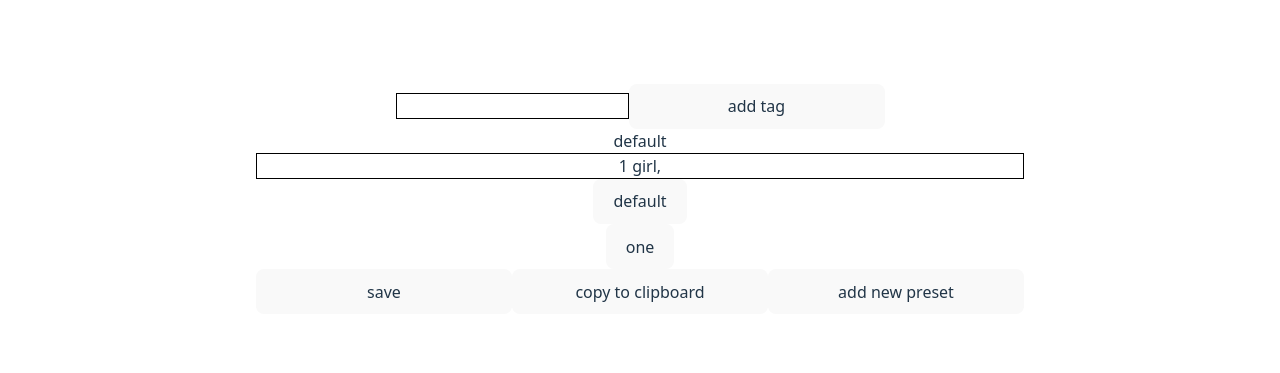
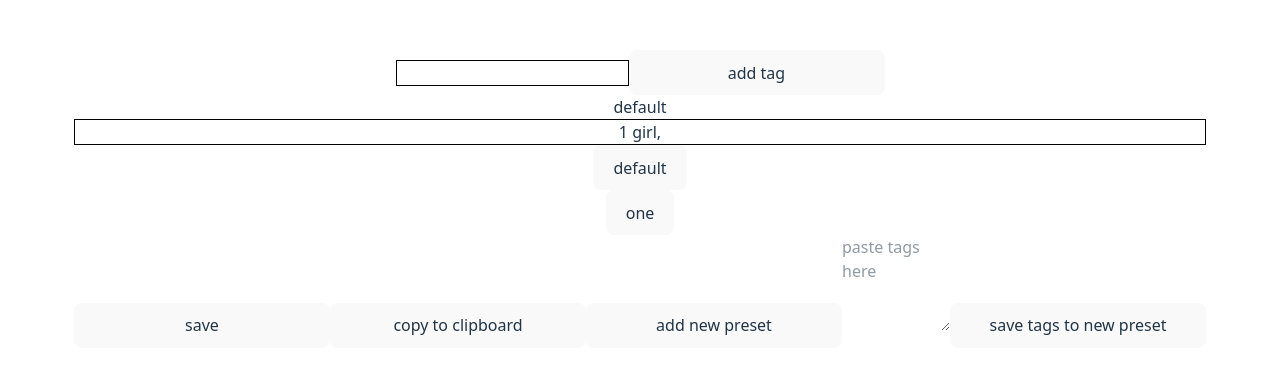
Before and after one commit to pongpwner/prompt_helper, a React (Vite) app: page / in a window 1280 px wide. Shown: the part 201-574 px from the top of the page. Built offline with nearby package versions, Linux system fonts and the light colour scheme.

Commit message:
add pasting multiple tags in at once and saving them to a new preset

```diff
--- a/src/components/textarea.tsx
+++ b/src/components/textarea.tsx
@@ -1,9 +1,21 @@
+interface TextAreaProps {
+  text: string;
+  setText: Function;
+}
 
+const TextArea: React.FC<TextAreaProps> = ({ text, setText }) => {
+  return (
+    <textarea
+      name="tags"
+      id="1"
+      rows={4}
+      cols={10}
+      placeholder="paste tags here"
+      onChange={(e) => setText(e.target.value)}
+    >
+      {text}
+    </textarea>
+  );
+};
 
-const TextArea = ()=>({
-    return <textarea name="tags" id="1">
-    paste tags here
-    </textarea>
-})
-
-export default TextArea
+export default TextArea;
--- a/src/pages/home.tsx
+++ b/src/pages/home.tsx
@@ -7,6 +7,7 @@ import TagOutput from "../components/tag-output";
 import PresetList from "../components/preset-list";
 import PresetTitle from "../components/preset-title";
 import Modal from "../components/modal";
+import TextArea from "../components/textarea";
 
 export type StringArrayMap = Record<string, string[]>;
 function Home() {
@@ -15,7 +16,7 @@ function Home() {
     setCurTag("");
   }
   function copyToClipboard() {
-    navigator.clipboard.writeText(presets.default.toString());
+    navigator.clipboard.writeText(displayedTags.toString());
   }
   function changePreset(name: string) {
     setCurPreset(name);
@@ -51,7 +52,17 @@ function Home() {
 
   function sanitize(str: string) {
     let newTags = str.split(",");
-    return;
+    return newTags;
+  }
+  function saveTagsToNewPreset() {
+    setPresets((prev) => ({
+      ...prev,
+      [presetName]: [...sanitize(textAreaValue)],
+    }));
+
+    setPresetName("");
+
+    setIsOpen(false);
   }
   const [presetName, setPresetName] = useState<string>("");
   // list of presets
@@ -71,6 +82,10 @@ function Home() {
   );
   //used for the modal
   const [isOpen, setIsOpen] = useState(false);
+  const [isOpen1, setIsOpen1] = useState(false);
+  // used for pasting new tags into text area
+  const [textAreaValue, setTextAreaValue] = useState("");
+
   return (
     <main className="home-page">
       <TextBox text={curTag} setText={setCurTag}></TextBox>
@@ -94,6 +109,20 @@ function Home() {
           text={"save to new preset"}
         ></Button>
       </Modal>
+      <TextArea text={textAreaValue} setText={setTextAreaValue}></TextArea>
+      <Button
+        text={"save tags to new preset"}
+        click={() => setIsOpen1(true)}
+      ></Button>
+      <Modal isOpen={isOpen1} onClose={() => setIsOpen1(false)}>
+        <h2>Create New Preset</h2>
+        <TextBox setText={setPresetName} text={presetName}></TextBox>
+        <Button
+          click={() => saveTagsToNewPreset()}
+          text={"create new preset"}
+        ></Button>
+        <Button click={() => setIsOpen1(false)} text={"cancel"}></Button>
+      </Modal>
     </main>
   );
 }
```
